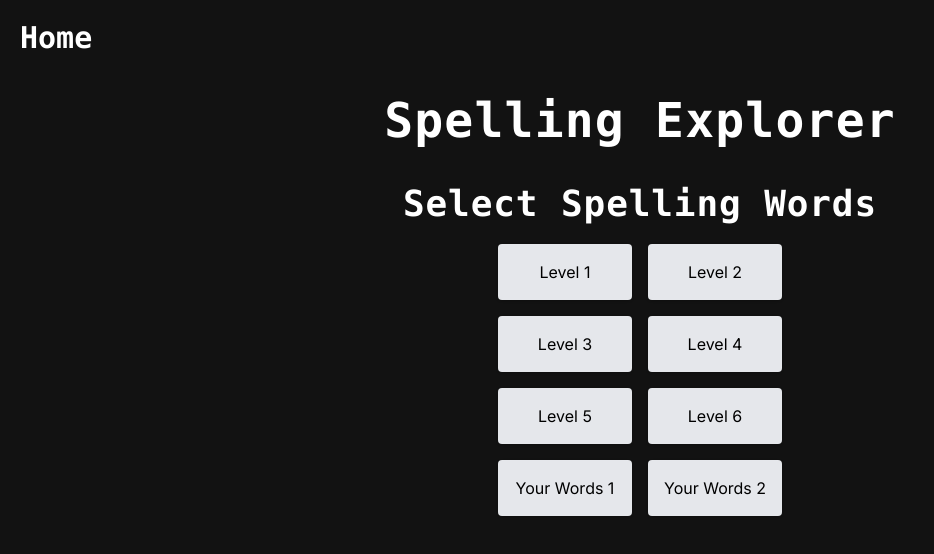
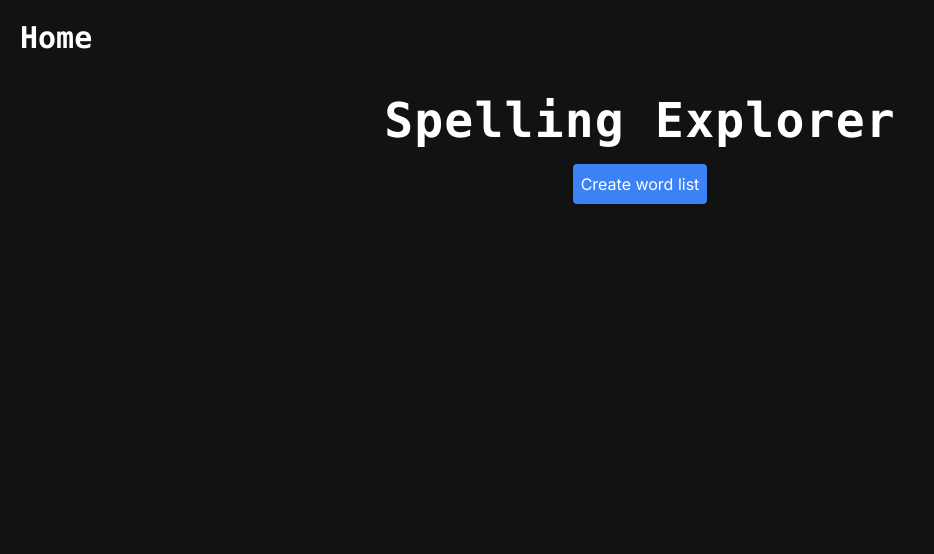
Before and after one commit to hadmacker/numbrella, a Next.js app: page /words/spelling in a window 1280 px wide. Shown: the top 554 px of the page, without its empty margins (0-934 px from the left). Built offline with nearby package versions, Linux system fonts and the light colour scheme.

Commit message:
spelling explorer with list editor

```diff
--- a/app/words/spelling/letsspell/page.tsx
+++ b/app/words/spelling/letsspell/page.tsx
@@ -4,11 +4,6 @@ import React, { useEffect, useState, useRef } from "react";
 import { PrettyChar } from '../../../prettyChar'
 
 const pretty = PrettyChar.allCharacters();
-
-const words = [
-  "January", "February", "March", "April", "May", "June",
-  "July", "August", "September", "October", "November", "December",
-];
 const correctColor = '#32CD32';
 const lineWidth = 2;
 
@@ -16,6 +11,7 @@ const LetsSpell = () => {
   const [selectedWord, setSelectedWord] = useState<string | null>(null);
   const [activeTab, setActiveTab] = useState<string>("type");
   const [level, setLevel] = useState<string | null>(null);
+  const [words, setWords] = useState<string[]>([]);
   const canvasRef = useRef<HTMLCanvasElement | null>(null);
   const contextRef = useRef<CanvasRenderingContext2D | null>();
   const [context, setContext] = useState<CanvasRenderingContext2D | null>(null);
@@ -35,15 +31,15 @@ const LetsSpell = () => {
     const params = new URLSearchParams(window.location.search);
     const levelParam = params.get('level');
     setLevel(levelParam);
-    activateWord(words[0]);
 
-    // Prevent the entire page from scrolling
-    document.body.style.overflow = 'hidden';
-
-    // Cleanup on component unmount
-    return () => {
-      document.body.style.overflow = 'auto';
-    };
+    if (levelParam) {
+      const storedLists = JSON.parse(localStorage.getItem('wordLists') || '[]');
+      const selectedList = storedLists.find((list: { name: string, words: string[] }) => list.name === levelParam);
+      if (selectedList) {
+        setWords(selectedList.words);
+        setSelectedWord(selectedList.words[0]);
+      }
+    }
   }, []);
 
   const handleInputChange = (event: React.ChangeEvent<HTMLInputElement>) => {
--- a/app/words/spelling/page.tsx
+++ b/app/words/spelling/page.tsx
@@ -1,33 +1,205 @@
 'use client'
 
 import React, { useEffect, useState } from "react";
-import { PrettyChar } from '../../prettyChar'
-import { useRouter } from "next/router";
+import { useRouter } from 'next/navigation';
+import { PrettyChar } from '../../prettyChar';
+
+const MAX_WORD_LENGTH = 30;
+const MAX_LISTS = 8;
 
 const pretty = PrettyChar.allCharacters();
 
+const Page = () => {
+  const [wordLists, setWordLists] = useState<{ name: string, words: string[] }[]>([]);
+  const [showModal, setShowModal] = useState(false);
+  const [newListName, setNewListName] = useState('');
+  const [newListWords, setNewListWords] = useState<string[]>(['']);
+  const [listToDelete, setListToDelete] = useState<string | null>(null);
+  const [listToEdit, setListToEdit] = useState<string | null>(null);
+  const router = useRouter();
 
-const Page = () => {
+  useEffect(() => {
+    const storedLists = JSON.parse(localStorage.getItem('wordLists') || '[]');
+    const validLists = storedLists.filter((list: { name: string, words: string[] }) => list.name && list.words && list.words.length > 0);
+    setWordLists(validLists);
+    localStorage.setItem('wordLists', JSON.stringify(validLists));
+  }, []);
+
+  const handleCreateList = () => {
+    setShowModal(true);
+    setNewListName(`List${wordLists.length + 1}`);
+    setNewListWords(['']);
+    setListToEdit(null);
+  };
+
+  const handleEditList = (name: string) => {
+    const list = wordLists.find(list => list.name === name);
+    if (list) {
+      setNewListName(list.name);
+      setNewListWords(list.words);
+      setListToEdit(name);
+      setShowModal(true);
+    }
+  };
+
+  const handleSaveList = () => {
+    const filteredWords = newListWords.filter(word => word.trim() !== '' && word.length <= MAX_WORD_LENGTH);
+    if (filteredWords.length === 0) {
+      alert('Please enter at least one valid word.');
+      return;
+    }
+    if (wordLists.some(list => list.name === newListName && list.name !== listToEdit)) {
+      alert('A list with this name already exists. Please choose a different name.');
+      return;
+    }
+    const updatedLists = listToEdit
+      ? wordLists.map(list => list.name === listToEdit ? { name: newListName, words: filteredWords } : list)
+      : [...wordLists, { name: newListName, words: filteredWords }];
+    setWordLists(updatedLists);
+    localStorage.setItem('wordLists', JSON.stringify(updatedLists));
+    setShowModal(false);
+  };
+
+  const handleDeleteList = (name: string) => {
+    setListToDelete(name);
+  };
+
+  const confirmDeleteList = () => {
+    const updatedLists = wordLists.filter(list => list.name !== listToDelete);
+    setWordLists(updatedLists);
+    localStorage.setItem('wordLists', JSON.stringify(updatedLists));
+    setListToDelete(null);
+  };
+
+  const closeModal = () => {
+    setShowModal(false);
+    setListToDelete(null);
+    setListToEdit(null);
+  };
+
+  const handleNavigate = (name: string) => {
+    router.push(`/words/spelling/letsspell?level=${name}`);
+  };
+
   return (
     <>
-    <div className="flex flex-col items-center min-h-screen">
-      <h1 className="p-5 text-center tracking-wide font-mono text-4xl md:text-5xl font-black text-white">
-        Spelling Explorer
-      </h1>
-      <h2 className="p-5 text-center tracking-wide font-mono text-3xl md:text-4xl font-black text-white">
-        Select Spelling Words
-      </h2>
-      <div className="grid grid-cols-2 gap-4">
-        <a href="/words/spelling/letsspell?level=Level 1" className="flex items-center justify-center p-4 bg-gray-200 rounded shadow text-black">Level 1</a>
-        <a href="/words/spelling/letsspell?level=Level 2" className="flex items-center justify-center p-4 bg-gray-200 rounded shadow text-black">Level 2</a>
-        <a href="/words/spelling/letsspell?level=Level 3" className="flex items-center justify-center p-4 bg-gray-200 rounded shadow text-black">Level 3</a>
-        <a href="/words/spelling/letsspell?level=Level 4" className="flex items-center justify-center p-4 bg-gray-200 rounded shadow text-black">Level 4</a>
-        <a href="/words/spelling/letsspell?level=Level 5" className="flex items-center justify-center p-4 bg-gray-200 rounded shadow text-black">Level 5</a>
-        <a href="/words/spelling/letsspell?level=Level 6" className="flex items-center justify-center p-4 bg-gray-200 rounded shadow text-black">Level 6</a>
-        <a href="/words/spelling/letsspell?level=Your Words 1" className="flex items-center justify-center p-4 bg-gray-200 rounded shadow text-black">Your Words 1</a>
-        <a href="/words/spelling/letsspell?level=Your Words 2" className="flex items-center justify-center p-4 bg-gray-200 rounded shadow text-black">Your Words 2</a>
+      <div className="flex flex-col items-center min-h-screen">
+        <h1 className="p-5 text-center tracking-wide font-mono text-4xl md:text-5xl font-black text-white">
+          Spelling Explorer
+        </h1>
+        <button
+          onClick={handleCreateList}
+          className={`mb-4 p-2 rounded shadow text-white ${wordLists.length >= MAX_LISTS ? 'bg-gray-500 cursor-not-allowed' : 'bg-blue-500'}`}
+          disabled={wordLists.length >= MAX_LISTS}
+        >
+          {wordLists.length >= MAX_LISTS ? 'Max word lists reached' : 'Create word list'}
+        </button>
+        <div className="w-full max-w-md">
+          {wordLists.map((list, index) => (
+            <div key={index} className="flex justify-between items-center p-2 border-b border-gray-300 bg-gray-100 rounded mb-2">
+              <button
+                className="flex-1 text-left p-2 bg-gray-200 rounded text-black"
+                onClick={() => handleNavigate(list.name)}
+              >
+                {list.name}
+              </button>
+              <button
+                onClick={() => handleEditList(list.name)}
+                className="p-1 bg-yellow-500 rounded shadow text-white text-sm ml-2"
+              >
+                Edit
+              </button>
+              <button
+                onClick={() => handleDeleteList(list.name)}
+                className="p-1 bg-red-500 rounded shadow text-white text-sm ml-2"
+              >
+                Delete
+              </button>
+            </div>
+          ))}
+        </div>
+        {showModal && (
+          <div className="modal fixed inset-0 flex items-center justify-center bg-black bg-opacity-50" onClick={closeModal}>
+            <div className="bg-white p-6 rounded shadow-lg max-w-lg w-full" onClick={(e) => e.stopPropagation()}>
+              <h3 className="text-xl font-bold mb-4 text-black">{listToEdit ? 'Edit Word List' : 'Create Word List'}</h3>
+              <div className="mb-4">
+                <label className="block text-sm font-medium text-gray-700">List Name</label>
+                <input
+                  type="text"
+                  value={newListName}
+                  onChange={(e) => setNewListName(e.target.value)}
+                  placeholder="List Name"
+                  className="mt-1 p-2 border border-gray-300 rounded w-full"
+                />
+              </div>
+              <div className="mb-4">
+                <label className="block text-sm font-medium text-gray-700">List Words</label>
+                <div className="max-h-60 overflow-y-auto">
+                  {newListWords.map((word, index) => (
+                    <input
+                      key={index}
+                      type="text"
+                      value={word}
+                      onChange={(e) => {
+                        const updatedWords = [...newListWords];
+                        updatedWords[index] = e.target.value;
+                        setNewListWords(updatedWords);
+                      }}
+                      className="mt-1 p-2 border border-gray-300 rounded w-full mb-2"
+                      maxLength={MAX_WORD_LENGTH}
+                    />
+                  ))}
+                  {newListWords.length < 20 && (
+                    <button
+                      onClick={() => setNewListWords([...newListWords, ''])}
+                      className="mt-2 p-2 bg-blue-500 rounded shadow text-white"
+                    >
+                      Add Word
+                    </button>
+                  )}
+                </div>
+              </div>
+              <div className="flex justify-end">
+                <button
+                  onClick={closeModal}
+                  className="mr-2 p-2 bg-gray-500 rounded shadow text-white"
+                >
+                  Cancel
+                </button>
+                <button
+                  onClick={handleSaveList}
+                  className="p-2 bg-blue-500 rounded shadow text-white"
+                >
+                  Save
+                </button>
+              </div>
+            </div>
+          </div>
+        )}
+        {listToDelete && (
+          <div className="modal fixed inset-0 flex items-center justify-center bg-black bg-opacity-50" onClick={closeModal}>
+            <div className="bg-white p-6 rounded shadow-lg max-w-lg w-full" onClick={(e) => e.stopPropagation()}>
+              <h3 className="text-xl font-bold mb-4 text-black">
+                Do you want to delete <span className="text-blue-500">{listToDelete}</span>?
+              </h3>
+              <div className="flex justify-end">
+                <button
+                  onClick={closeModal}
+                  className="mr-2 p-2 bg-gray-500 rounded shadow text-white"
+                >
+                  No, do not delete
+                </button>
+                <button
+                  onClick={confirmDeleteList}
+                  className="p-2 bg-red-500 rounded shadow text-white"
+                >
+                  Yes, delete this list
+                </button>
+              </div>
+            </div>
+          </div>
+        )}
       </div>
-    </div>
     </>
   );
 };
```
